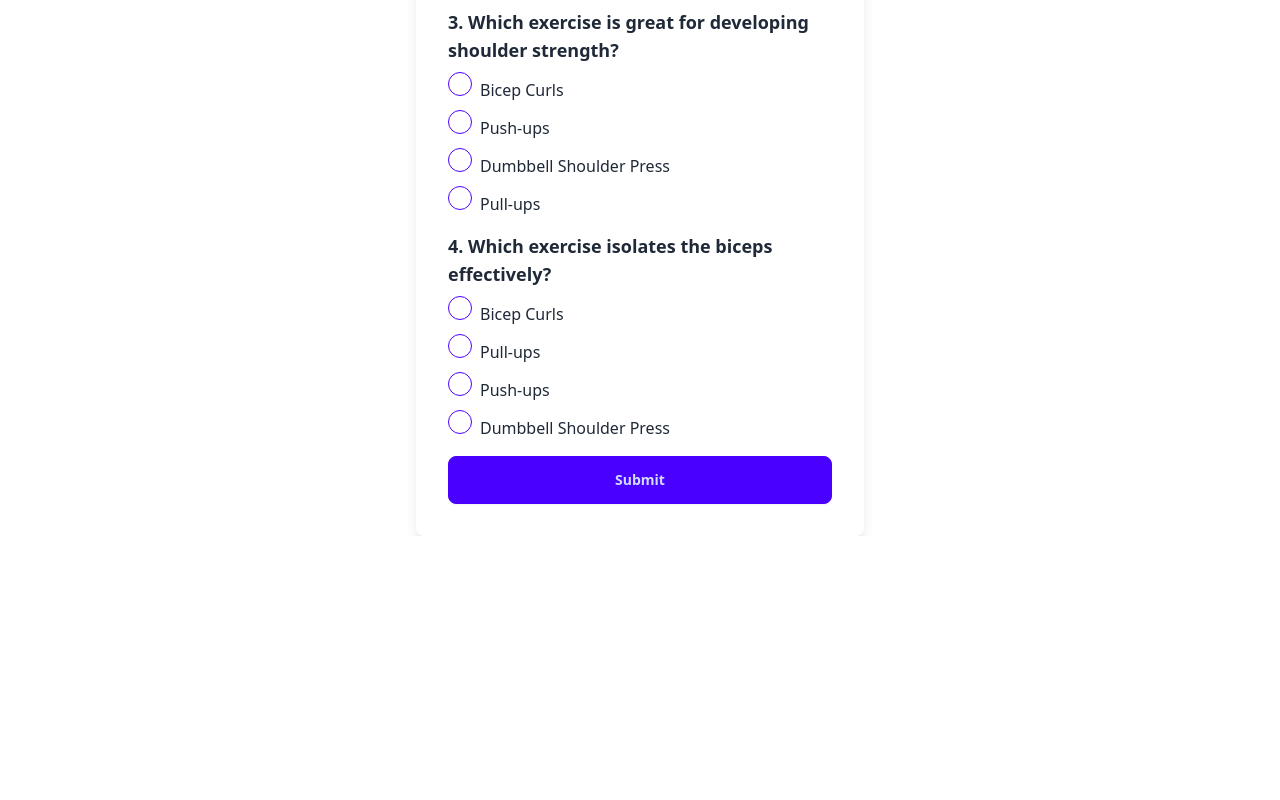
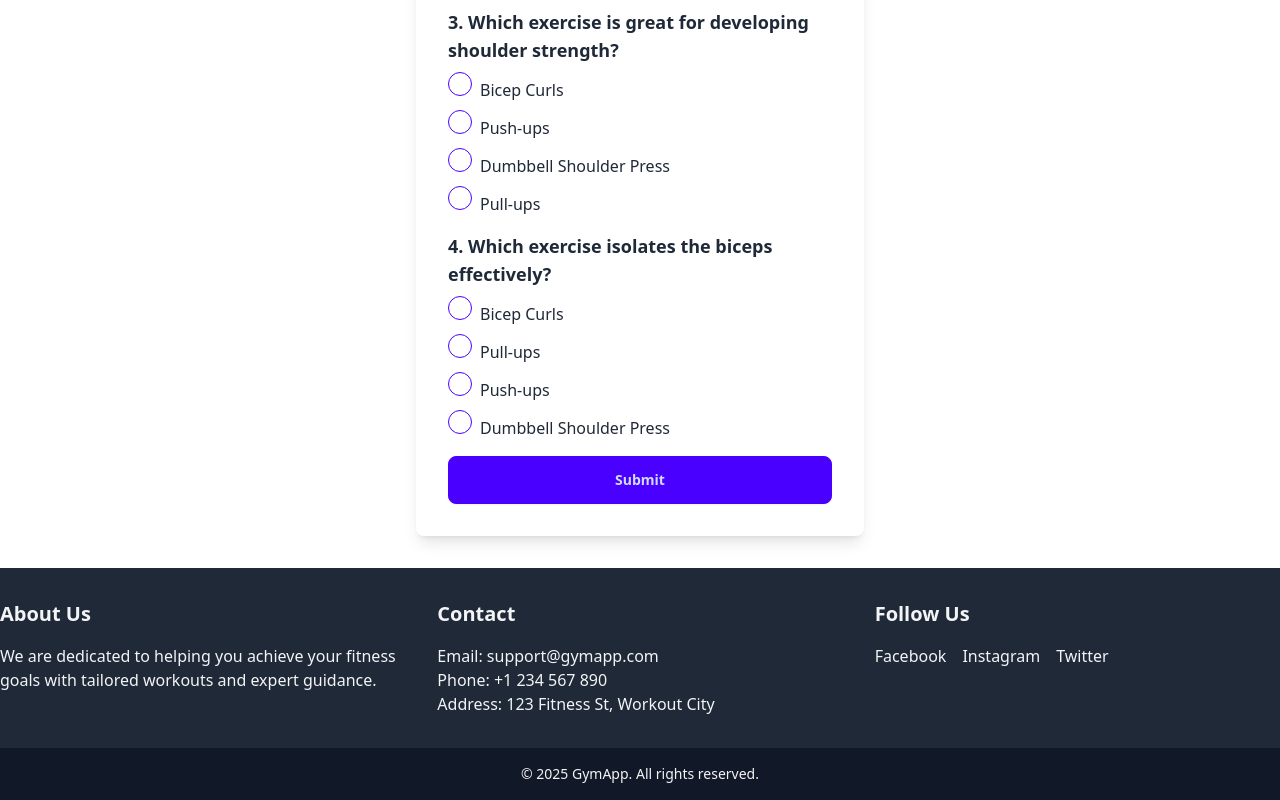
Before and after one commit to shahadot99999/physically-and-mentally, a plain HTML site: page index.html in a window 1280 px wide. Shown: the part 5293-6093 px from the top of the page. Before the commit the page ends 5829 px from the top, so only its background shows below. Drawn offline with nearby package versions, Linux system fonts and the light colour scheme.

Commit message:
Footer is completed

```diff
--- a/index.html
+++ b/index.html
@@ -355,6 +355,38 @@
     <!-- Excersize quiz end -->
 
 
+    <!-- footer start -->
+
+    <footer class="bg-gray-800 text-gray-100 mt-8">
+        <div class="container mx-auto py-8 grid grid-cols-1 md:grid-cols-3 gap-8">
+            <div>
+                <h3 class="text-xl font-bold mb-4">About Us</h3>
+                <p>We are dedicated to helping you achieve your fitness goals with tailored workouts and expert guidance.</p>
+            </div>
+            <div>
+                <h3 class="text-xl font-bold mb-4">Contact</h3>
+                <ul>
+                    <li>Email: support@gymapp.com</li>
+                    <li>Phone: +1 234 567 890</li>
+                    <li>Address: 123 Fitness St, Workout City</li>
+                </ul>
+            </div>
+            <div>
+                <h3 class="text-xl font-bold mb-4">Follow Us</h3>
+                <div class="flex space-x-4">
+                    <a href="#" class="text-gray-100 hover:text-primary">Facebook</a>
+                    <a href="#" class="text-gray-100 hover:text-primary">Instagram</a>
+                    <a href="#" class="text-gray-100 hover:text-primary">Twitter</a>
+                </div>
+            </div>
+        </div>
+        <div class="bg-gray-900 text-center py-4">
+            <p class="text-sm">&copy; 2025 GymApp. All rights reserved.</p>
+        </div>
+    </footer>
+    <!-- Footer End -->
+
+
 
 
    <script src="js/customerFeedback.js"></script>
```
